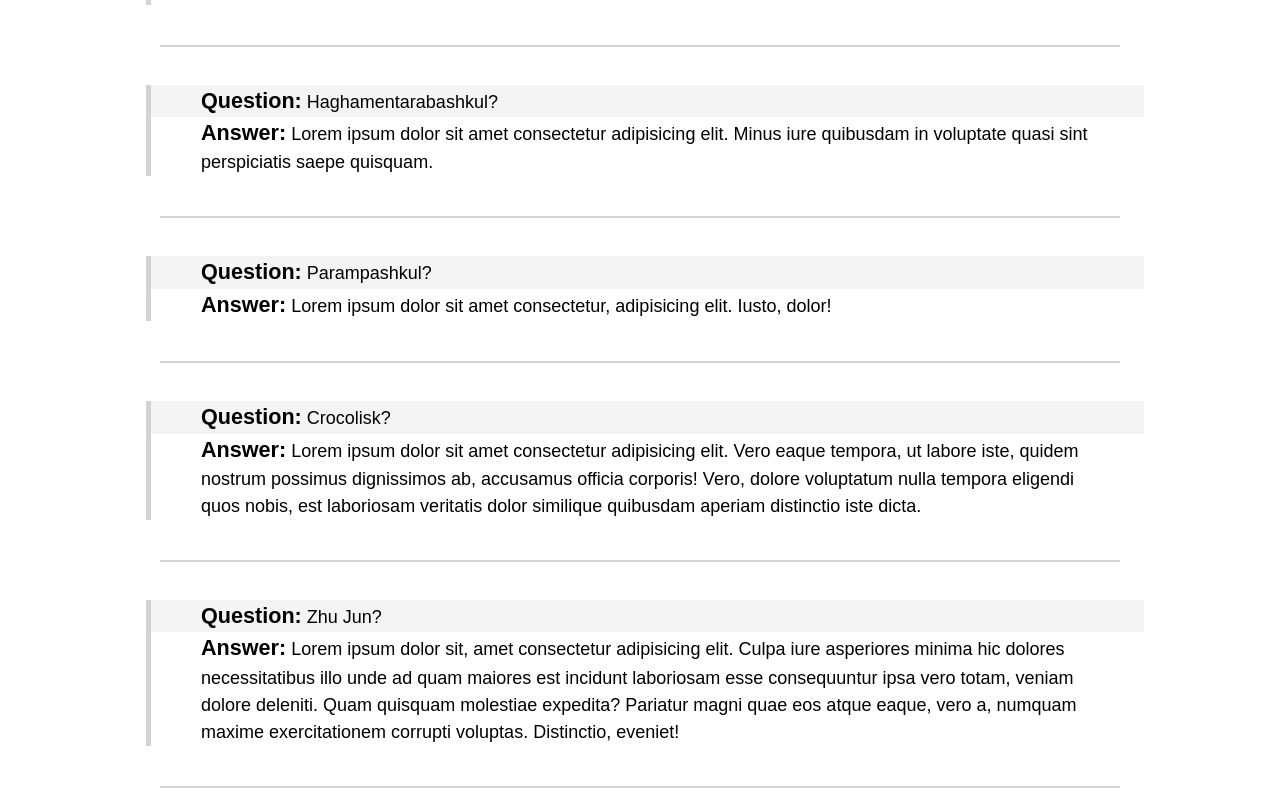
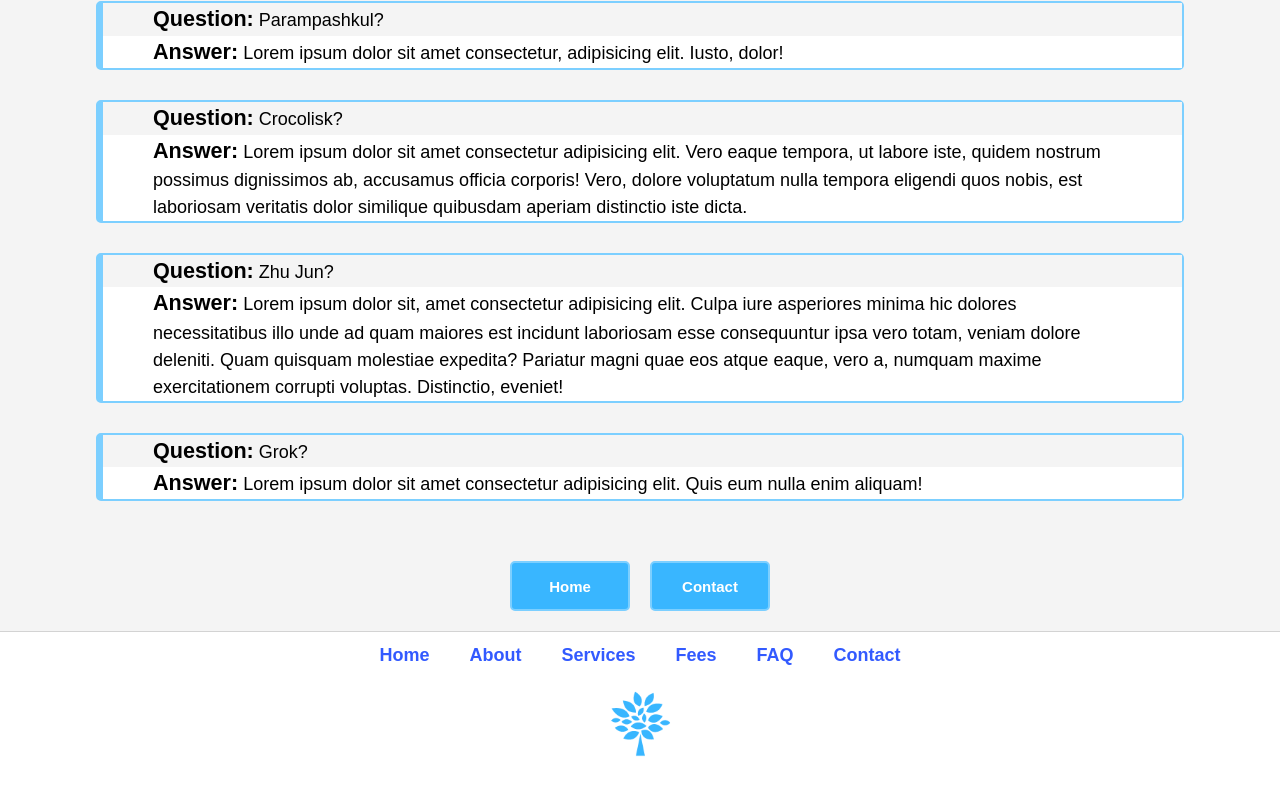
Before and after one commit to SasanTazayoni/integrate-therapy, a React (Vite) app: page /faq in a window 1280 px wide. Shown: the part 600-1400 px from the top of the page. Built offline with nearby package versions, Linux system fonts and the light colour scheme; a web font is replaced by a local one.

Commit message:
Update styles on FAQ page and add buttons

```diff
--- a/src/assets/css/styles.css
+++ b/src/assets/css/styles.css
@@ -601,20 +601,19 @@ a:hover {
 
 .container--white {
   background: #fff;
-  border-left: 5px solid lightgrey;
-  margin: 0 1rem;
+  border-left: 5px solid var(--color-border);
 }
 
 .container--grey {
   background: rgb(244, 244, 244);
-  border-left: 5px solid lightgrey;
-  margin: 0 1rem;
+  border-left: 5px solid var(--color-border);
 }
 
 .container--large {
   max-width: 95vw;
-  margin: 0 auto;
-  padding: 4rem 0;
+  margin: 3rem auto;
+  border: 2px solid var(--color-border);
+  border-radius: 5px;
 }
 
 .container__buttons {
@@ -644,11 +643,11 @@ a:hover {
   }
 
   .container--white {
-    border-left: 2px solid lightgrey;
+    border-left: 2px solid var(--color-border);
   }
 
   .container--grey {
-    border-left: 2px solid lightgrey;
+    border-left: 2px solid var(--color-border);
   }
 
   .block--top {
@@ -668,11 +667,11 @@ a:hover {
 
 @media screen and (min-width: 361px) and (max-width: 767px) {
   .container--white {
-    border-left: 3px solid lightgrey;
+    border-left: 3px solid var(--color-border);
   }
 
   .container--grey {
-    border-left: 3px solid lightgrey;
+    border-left: 3px solid var(--color-border);
   }
 }
 
@@ -680,21 +679,15 @@ a:hover {
   .container--large {
     max-width: 85vw;
   }
-
-  .container--white,
-  .container--grey {
-    margin-left: 5rem;
-    margin-right: 4rem;
-  }
 }
 
 @media screen and (min-width: 768px) and (max-width: 1023px) {
   .container--white {
-    border-left: 4px solid lightgrey;
+    border-left: 4px solid var(--color-border);
   }
 
   .container--grey {
-    border-left: 4px solid lightgrey;
+    border-left: 4px solid var(--color-border);
   }
 }
 
@@ -1400,17 +1393,6 @@ a:hover {
   }
 }
 
-/* Dividers */
-
-.divider {
-  background: lightgrey;
-  border: 1px solid lightgrey;
-  height: 1px;
-  position: absolute;
-  left: 12.5%;
-  width: 75vw;
-}
-
 /* About page */
 
 .about__image {
--- a/src/pages/FAQ.tsx
+++ b/src/pages/FAQ.tsx
@@ -1,16 +1,15 @@
 import Navbar from "../components/Navigation";
 import Footer from "../components/Footer";
+import { Link } from "react-router-dom";
+import Button from "../components/Button";
 
 export default function FAQ() {
   return (
     <>
       <Navbar />
 
-      <section className="block block--white block--top-castrated">
+      <section className="block block--grey block--top-castrated">
         <h2>Frequently Asked Questions</h2>
-      </section>
-
-      <section className="block block--white block-beaneath-title">
         <div className="container--large">
           <div className="container--grey">
             <p className="faq">
@@ -26,8 +25,6 @@ export default function FAQ() {
             </p>
           </div>
         </div>
-
-        <div className="divider"></div>
 
         <div className="container--large">
           <div className="container--grey">
@@ -46,8 +43,6 @@ export default function FAQ() {
           </div>
         </div>
 
-        <div className="divider"></div>
-
         <div className="container--large">
           <div className="container--grey">
             <p className="faq">
@@ -63,8 +58,6 @@ export default function FAQ() {
           </div>
         </div>
 
-        <div className="divider"></div>
-
         <div className="container--large">
           <div className="container--grey">
             <p className="faq">
@@ -78,8 +71,6 @@ export default function FAQ() {
             </p>
           </div>
         </div>
-
-        <div className="divider"></div>
 
         <div className="container--large">
           <div className="container--grey">
@@ -98,8 +89,6 @@ export default function FAQ() {
             </p>
           </div>
         </div>
-
-        <div className="divider"></div>
 
         <div className="container--large">
           <div className="container--grey">
@@ -120,8 +109,6 @@ export default function FAQ() {
           </div>
         </div>
 
-        <div className="divider"></div>
-
         <div className="container--large">
           <div className="container--grey">
             <p className="faq">
@@ -136,7 +123,14 @@ export default function FAQ() {
           </div>
         </div>
 
-        <div className="divider"></div>
+        <div className="grid grid--1x2 container__buttons">
+          <Link to="/">
+            <Button>Home</Button>
+          </Link>
+          <Link to="/contact">
+            <Button>Contact</Button>
+          </Link>
+        </div>
       </section>
 
       <Footer />
```
